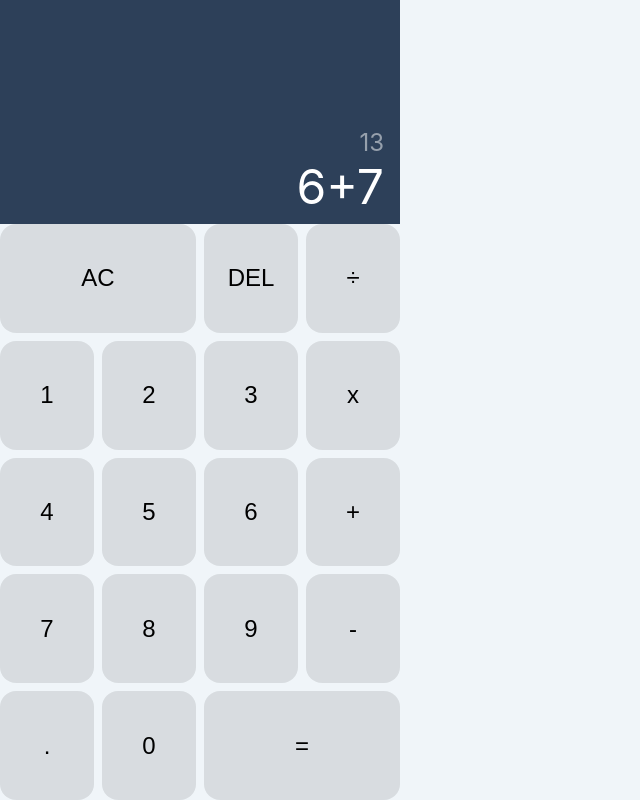
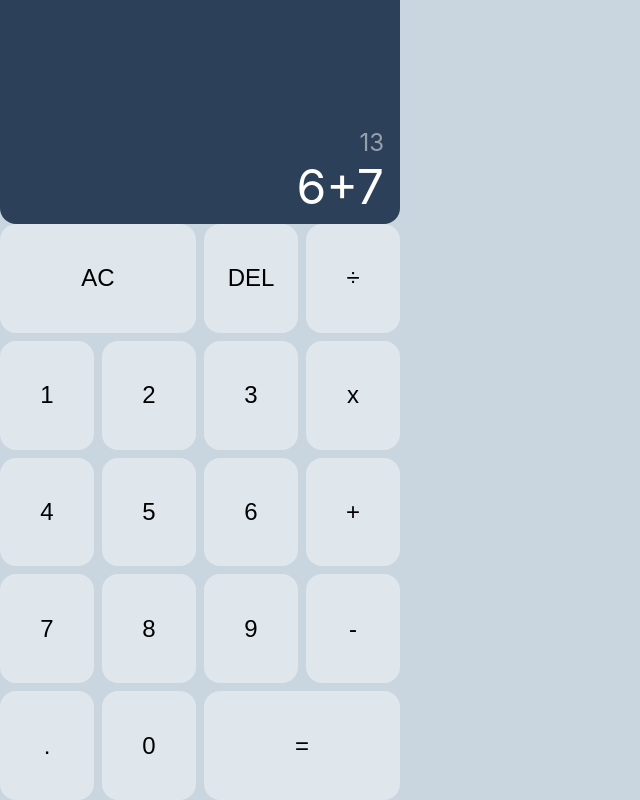
Before and after one commit to AristoRap/calculator, a React (Create React App) app: page / in a window 1280 px wide. Shown: the whole page, without its empty margins (0-640 px from the left). Built offline with nearby package versions, Linux system fonts and the light colour scheme.

Commit message:
small style update

```diff
--- a/src/App.scss
+++ b/src/App.scss
@@ -8,5 +8,5 @@ $background-calc: #C9D6DF;
 }
 
 body {
-  background-color: $background;
+  background-color: $background-calc;
 }
--- a/src/components/calculator/Calculator.scss
+++ b/src/components/calculator/Calculator.scss
@@ -15,6 +15,7 @@ $background-calc: white;
     background-color: #2D4059;
     color: white;
     padding: 8rem 1rem 0.5rem 1rem;
+    border-radius: 0 0 1rem 1rem;
   }
   &-result {
     font-size: 1.5rem;
@@ -34,7 +35,7 @@ $background-calc: white;
     border: none;
     font-size: 1.5rem;
     padding: 1rem;
-    background-color: rgba(0, 0, 0, 0.1);
+    background-color: rgba(255, 255, 255, 0.4);
     border-radius: 1rem;
   }
 
```
